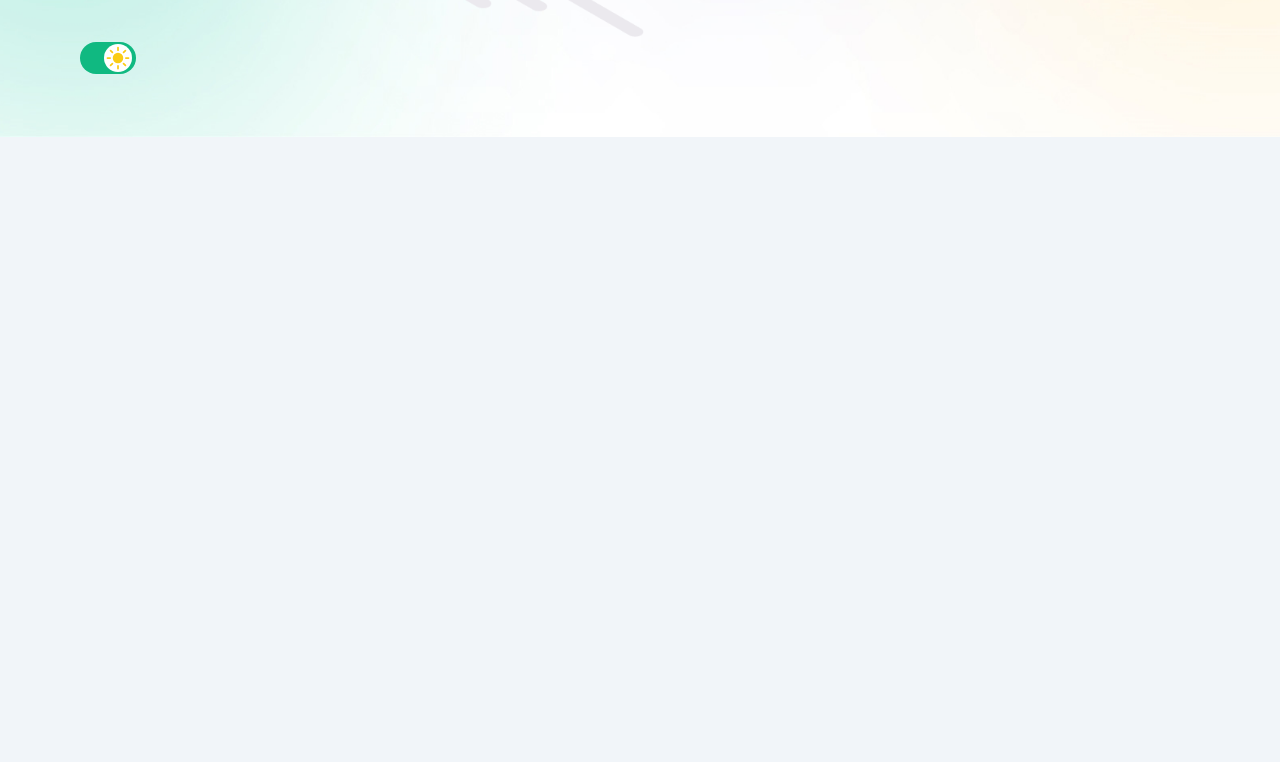
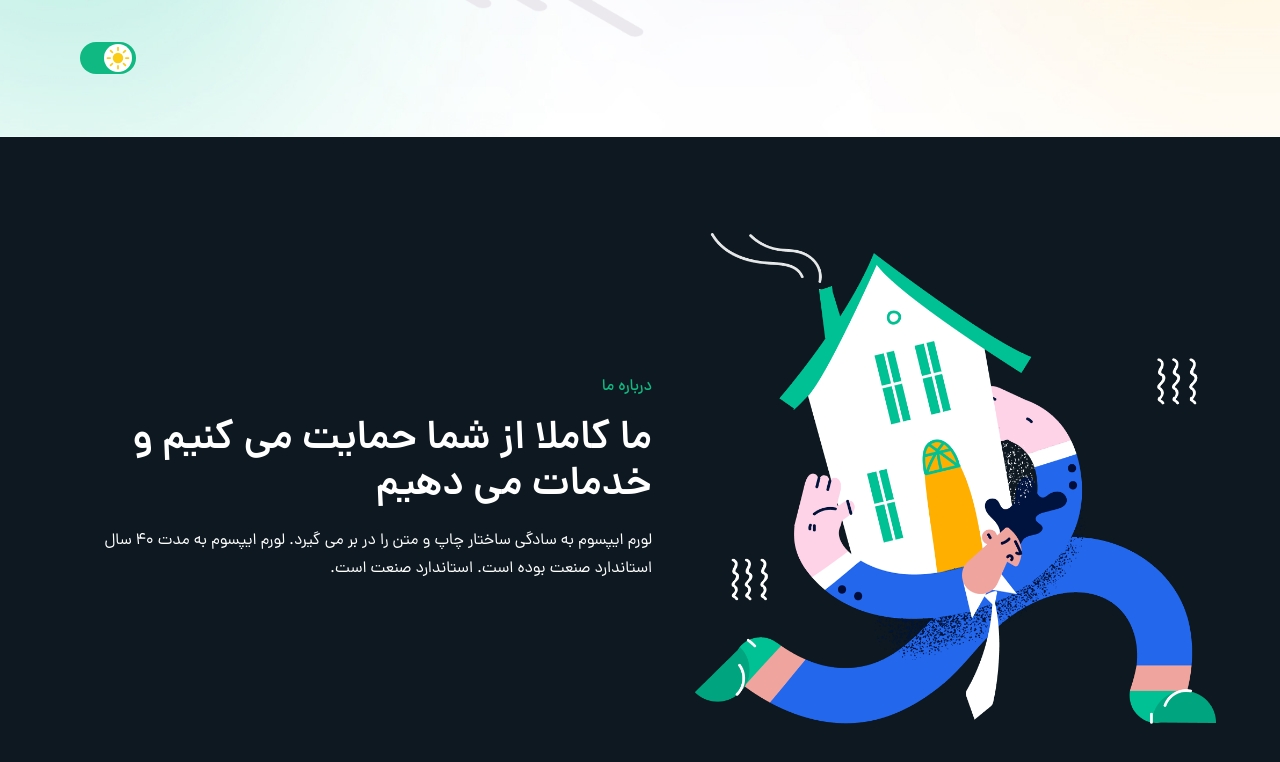
Before and after one commit to Ali-HkH/Pento-landing-static-react-tailwind, a React (Create React App) app: page / in a window 1280 px wide. Shown: the part 670-1432 px from the top of the page. Before the commit the page ends 807 px from the top, so only its background shows below. Built offline with nearby package versions, Linux system fonts and the light colour scheme.

Commit message:
developed section header component

```diff
--- a/src/App.js
+++ b/src/App.js
@@ -1,6 +1,7 @@
 import Nav from "./Components/Nav/Nav";
 import Home from "./Components/Home/Home";
 import ThemeTrigger from "./Components/ThemeTrigger/ThemeTrigger";
+import About from "./Components/About/About";
 
 function App() {
   return (
@@ -8,6 +9,7 @@ function App() {
       <ThemeTrigger />
       <Nav/>
       <Home />
+      <About/>
     </div>
   );
 }
--- a/src/Components/About/About.js
+++ b/src/Components/About/About.js
@@ -1,9 +1,23 @@
 import React from 'react'
+import SectionHeading from '../SectionHeading/SectionHeading'
 
 function About() {
   return (
-    <section id='about' className='bg-about h-[800px]'>
-
+    <section id='about' className=' bg-about pt-[50px] pb-5 md:pt-[70px] md:pb-10 lg:pt-24 lg:pb-[70px] text-white h-[800px]'>
+        <div className="container">
+            <div className='flex flex-col lg:flex-row lg:items-center'>
+                <div className='lg:w-[456px] xl:w-[546px] 2xl:w-[640px] shrink-0 px-3'>
+                    <img src="./imgs/about-house-bg.png" alt="about-house"/>
+                </div>
+                <div className='pr-[30px]'>
+                    <SectionHeading title="ما کاملا از شما حمایت می کنیم و خدمات می دهیم" subTitle="درباره ما" center={false} />
+                    <p className='mt-[18px] leading-7'>
+                    لورم ایپسوم به سادگی ساختار چاپ و متن را در بر می گیرد. لورم ایپسوم به مدت 40 سال استاندارد صنعت بوده است. استاندارد صنعت است.
+                    </p>
+                </div>
+            </div>
+            <div></div>
+        </div>
     </section>
   )
 }
--- /dev/null
+++ b/src/Components/SectionHeading/SectionHeading.js
@@ -0,0 +1,12 @@
+import React from 'react'
+
+function SectionHeading({title, subTitle, center}) {
+  return (
+    <div className={`${center? "text-center mb-[45px]" : "text-right"} `}>
+        <span className={`${center ? "mb-3" : "mb-[18px]"} inline-block text-sm lg:text-base lg:font-Dana-med text-emerald-500`}>{subTitle}</span>
+        <h1 className={`${center? "text-3xl" : "text-2xl"} lg:text-[40px]/[46px] font-Dana-bold`}>{title}</h1>
+    </div>
+  )
+}
+
+export default SectionHeading
--- a/src/Components/ThemeTrigger/ThemeTrigger.jsx
+++ b/src/Components/ThemeTrigger/ThemeTrigger.jsx
@@ -40,7 +40,7 @@ function ThemeTrigger() {
       <div className="fixed bottom-14 left-20">
          <div className="w-14 h-8 flex items-center bg-emerald-500 rounded-full p-1">
             <div
-               className="transition-all duration-300"
+               className="transition-all duration-300 cursor-pointer"
                ref={sliderRef}
                onClick={changeTheme}
             >
--- a/src/index.css
+++ b/src/index.css
@@ -18,7 +18,9 @@
       src: url("/public/fonts/Dana/DanaFaNum-DemiBold.woff2") format("woff2");
       font-display: swap;
    }
-
+   html {
+      scroll-behavior: smooth;
+   }
    body {
       @apply font-Dana-reg bg-slate-100 dark:bg-zinc-900 text-zinc-800 dark:text-white;
    }
```
Also changed, not shown: public/imgs/about-house-bg.png (added).
